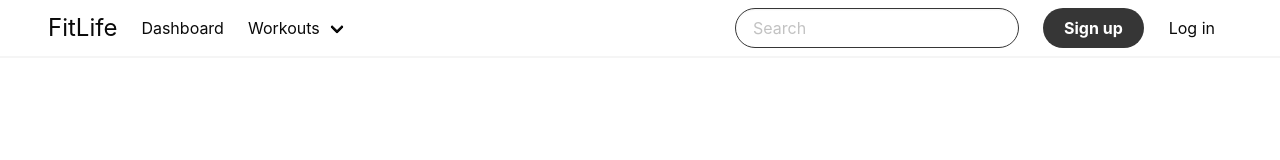
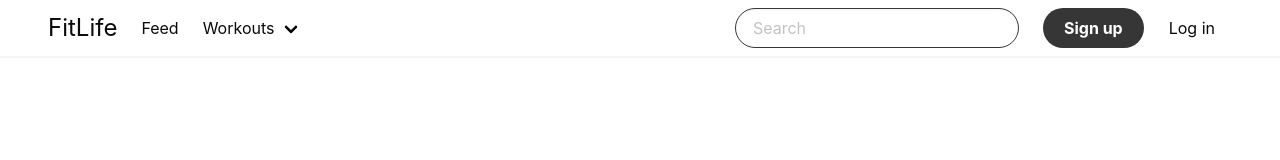
Before and after one commit to borgesw14/Exercise-App, a Vue app in the folder client/: page /login in a window 1280 px wide. Shown: the top 160 px of the page. Built offline with nearby package versions, Linux system fonts and the light colour scheme.

Commit message:
changed dashboard to feed in nav

```diff
--- a/client/src/components/Nav.vue
+++ b/client/src/components/Nav.vue
@@ -23,9 +23,7 @@
               placeholder="Search"
             />
           </div>
-          <router-link to="/dashboard" class="navbar-item"
-            >Dashboard</router-link
-          >
+          <router-link to="/feed" class="navbar-item">Feed</router-link>
 
           <div class="navbar-item has-dropdown is-hoverable">
             <a href="#" class="navbar-link">Workouts</a>
--- a/client/src/services/session.js
+++ b/client/src/services/session.js
@@ -4,7 +4,7 @@ import { Login } from "./users";
 const session = {
     user: null,
     messages: [],
-    toRoute: '/dashboard',
+    toRoute: '/feed',
     Login(handle, password){
 
         const response = Login(handle, password);
```
